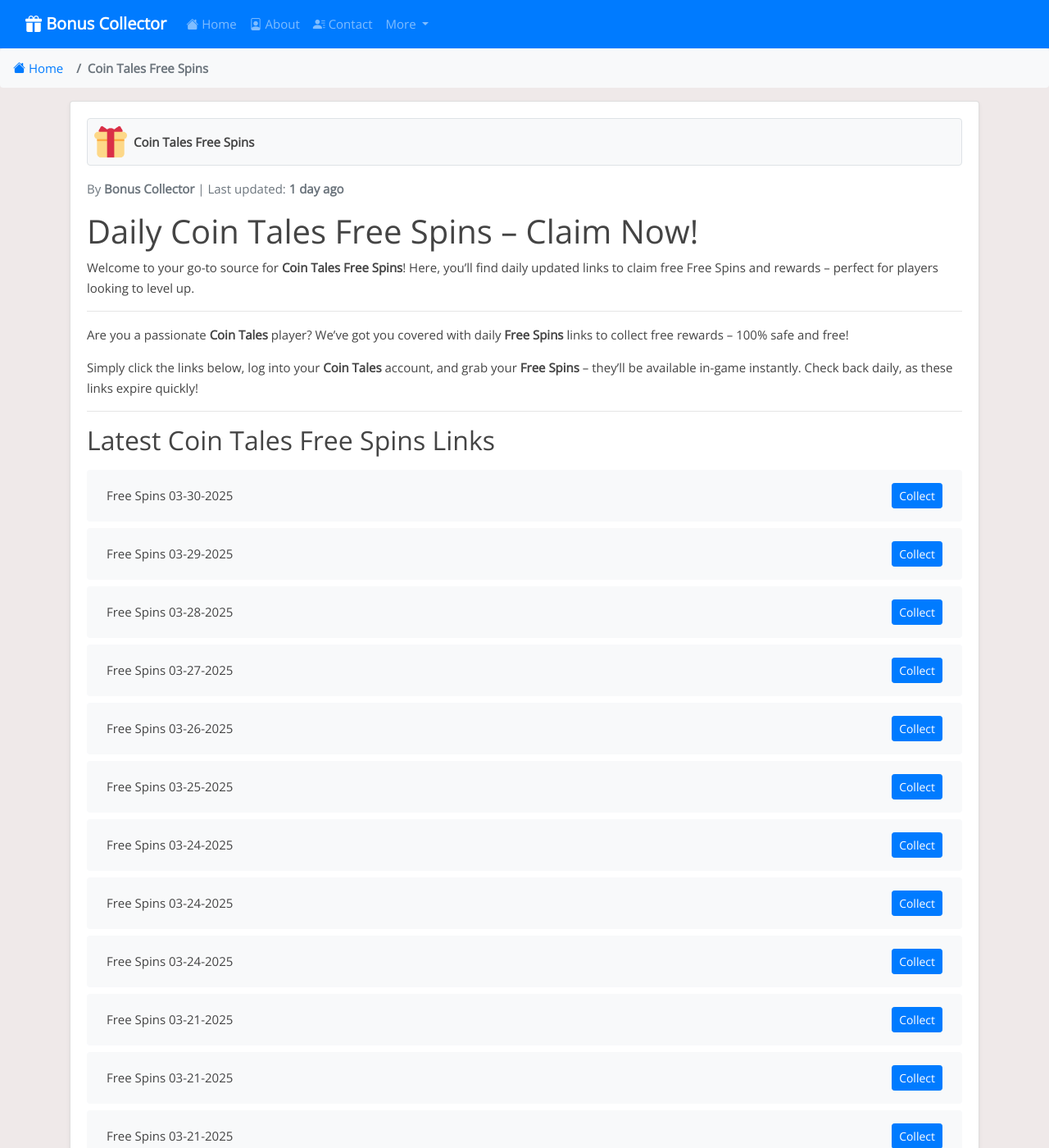
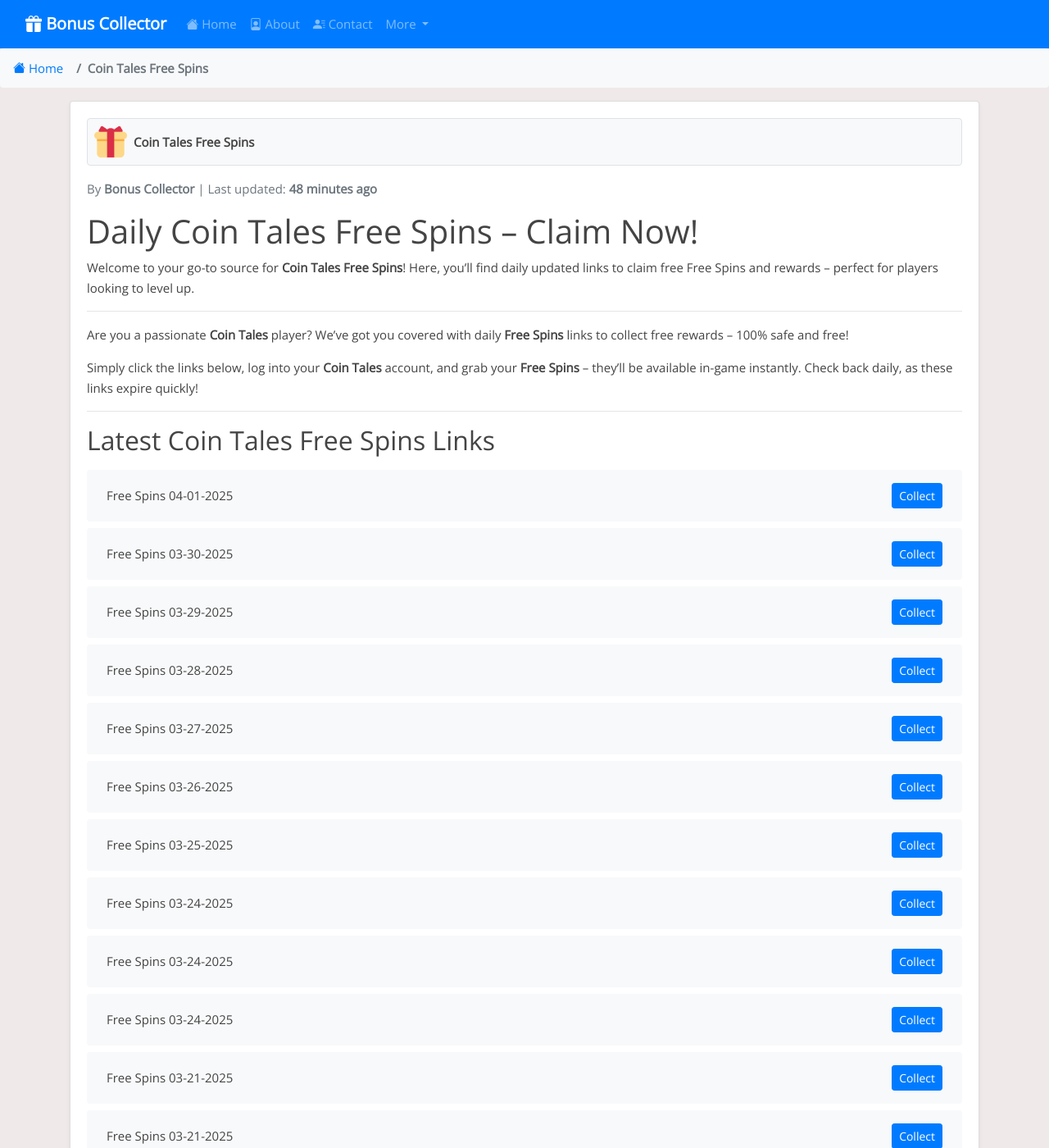
Before and after one commit to iamrohan99/bc-net, a Jekyll site: the page built from _posts/2025-03-21-coin-tales.md, in a window 1280 px wide and 1400 px high. Shown: the whole window at 82% size. Built offline with Jekyll 4.4.1, drawn with Linux system fonts in a browser that asks for light colours.

Commit message:
Update coin-tales reward links, content, and last modified date - 2025-04-01 06:37

```diff
--- a/_data/include_files.yml
+++ b/_data/include_files.yml
@@ -69,6 +69,6 @@ spin-a-spell.html:
 take-5-slots.html:
   last_modified: "2025-04-01T04:31:37Z"
 coin-tales.html:
-  last_modified: "2025-03-30T13:27:36Z"
+  last_modified: "2025-04-01T06:37:01Z"
 board-kings.html:
   last_modified: "2025-03-31T17:22:47Z"
--- a/_includes/coin-tales.html
+++ b/_includes/coin-tales.html
@@ -1,4 +1,8 @@
 <ul class="list-group mt-3 mb-4">
+  <li class="list-group-item d-flex justify-content-between align-items-center">
+    <span>Free Spins 04-01-2025</span>
+    <a href="https://bit.ly/4l8DqD0" class="btn btn-primary btn-sm">Collect</a>
+  </li>
   <li class="list-group-item d-flex justify-content-between align-items-center">
     <span>Free Spins 03-30-2025</span>
     <a href="https://bit.ly/42uXFmb" class="btn btn-primary btn-sm">Collect</a>
@@ -395,8 +399,4 @@
     <span>Free Spins 03-21-2025</span>
     <a href="https://bit.ly/3V6jyoX" class="btn btn-primary btn-sm">Collect</a>
   </li>
-  <li class="list-group-item d-flex justify-content-between align-items-center">
-    <span>Free Spins 03-21-2025</span>
-    <a href="https://bit.ly/3CILGrQ" class="btn btn-primary btn-sm">Collect</a>
-  </li>
 </ul>
```
Also changed, not shown: links-json/coin-tales.json (+4 -4 lines).
